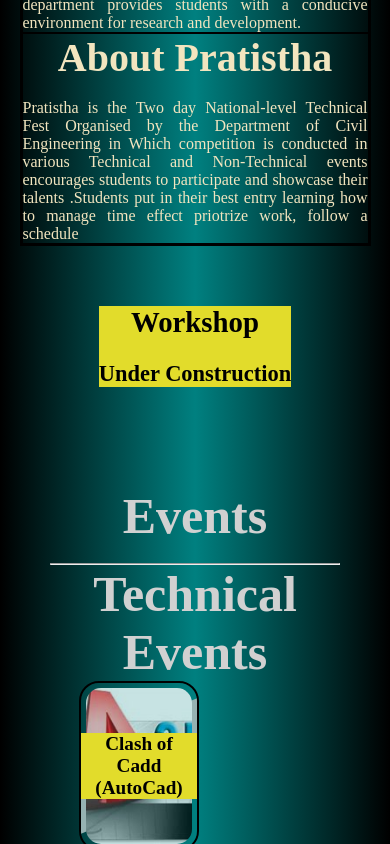
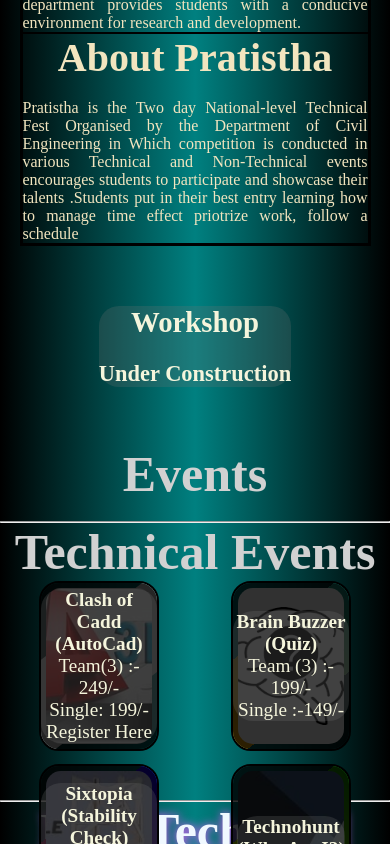
Before and after one commit to premson18/Pratistha, a React (Vite) app: page / in a window 390 px wide. Shown: the part 1156-2000 px from the top of the page. Built offline with nearby package versions, Linux system fonts and the light colour scheme.

Commit message:
first commit

```diff
--- a/src/Components/Events/NontechnicalEvents/NonTechnicalEvents.css
+++ b/src/Components/Events/NontechnicalEvents/NonTechnicalEvents.css
@@ -12,6 +12,7 @@
     font-size:50px;
     z-index: 2000;
     color: aliceblue;
+    text-shadow: 0 0 10px rgb(233, 93, 255);
 }
 
 .ntevents{
--- a/src/Components/Events/TechnicalEvents/TechnicalEvents.css
+++ b/src/Components/Events/TechnicalEvents/TechnicalEvents.css
@@ -73,7 +73,7 @@
 }
 
 .freefire{
-    background-color: rgba(0, 128, 128, 0.215);
+    background-color: rgba(0, 0, 0, 0.806);
     width: 100%;
     height: 100%;
     display: flex;
@@ -143,6 +143,7 @@
     background-attachment: fixed;
     filter: blur(0.5px);
 
+
 }
 
 .tanimatcard2::after{
@@ -195,7 +196,7 @@
 
 @media (min-width : 320px) and (max-width: 768px) {
     .teventsmain{
-    padding: 50px;
+        height: 120vh;
         box-sizing: border-box;
         padding-bottom: 50px;
     }
@@ -226,7 +227,7 @@
 
     }
     .teventsmain{
-        min-height: 80vh;
+        min-height: 40vh;
         box-sizing: border-box;
 
 
@@ -257,3 +258,8 @@
         scale: 1;
     }
 }
+@media (min-width:375px) and (max-width:425px) {
+    .teventsmain{
+        height: 30vh;
+    }
+}
--- a/src/Components/Events/TechnicalEvents/TechnicalEvents.jsx
+++ b/src/Components/Events/TechnicalEvents/TechnicalEvents.jsx
@@ -17,8 +17,9 @@ const TechnicalEvents = () => {
           <div className="freefire">
             <div className='eventsinfo'>
             <h4>Clash of Cadd<br></br>(AutoCad)</h4>
-
-            <p></p>
+            <p>Team(3) :- 249/-</p>
+            <p>Single: 199/-</p>
+            <a>Register Here</a>
 
 </div>
             </div>
@@ -27,6 +28,8 @@ const TechnicalEvents = () => {
         <div className="freefire">
             <div className='eventsinfo'>
             <h4>Brain Buzzer<br></br>(Quiz)</h4>
+            <p>Team (3) :- 199/-</p>
+            <p>Single :-149/-</p>
 
 
 </div>
@@ -37,6 +40,8 @@ const TechnicalEvents = () => {
         <div className="freefire">
             <div className='eventsinfo'>
             <h4>Sixtopia<br></br>(Stability Check)</h4>
+            <p>Team(2) :- 149/-</p>
+            <p>Single :- 99</p>
 
 
 </div>
@@ -46,6 +51,7 @@ const TechnicalEvents = () => {
         <div className="freefire">
             <div className='eventsinfo'>
             <h4>Technohunt<br></br>(Who Am I?)</h4>
+            <p>Single - 49/-</p>
 
 
 </div>
@@ -56,6 +62,8 @@ const TechnicalEvents = () => {
             <div className='eventsinfo'>
             <h4>Abhivyaktia<br></br>PPT Presentation</h4>
 
+            <p>Price :-149/-</p>
+
 
 </div>
             </div>
@@ -64,6 +72,8 @@ const TechnicalEvents = () => {
         <div className="freefire">
             <div className='eventsinfo'>
             <h4>Geometery<br></br>(Surveying)</h4>
+            <p>Team(2) :- 199/-</p>
+            <p>Single :-149/-</p>
 
 
 </div>
--- a/src/Components/Events/eventsinfo.css
+++ b/src/Components/Events/eventsinfo.css
@@ -4,8 +4,13 @@
 }
 
 .eventsinfo{
-    color: rgb(0, 0, 0);
+    color: beige;
     font-size: 1.2rem;
     text-align: center;
-    background-color: rgb(226, 220, 43);
+    background-color: rgba(117, 117, 117, 0.231);
+
+    border-radius: 20px;
+
+
+
 }
```
